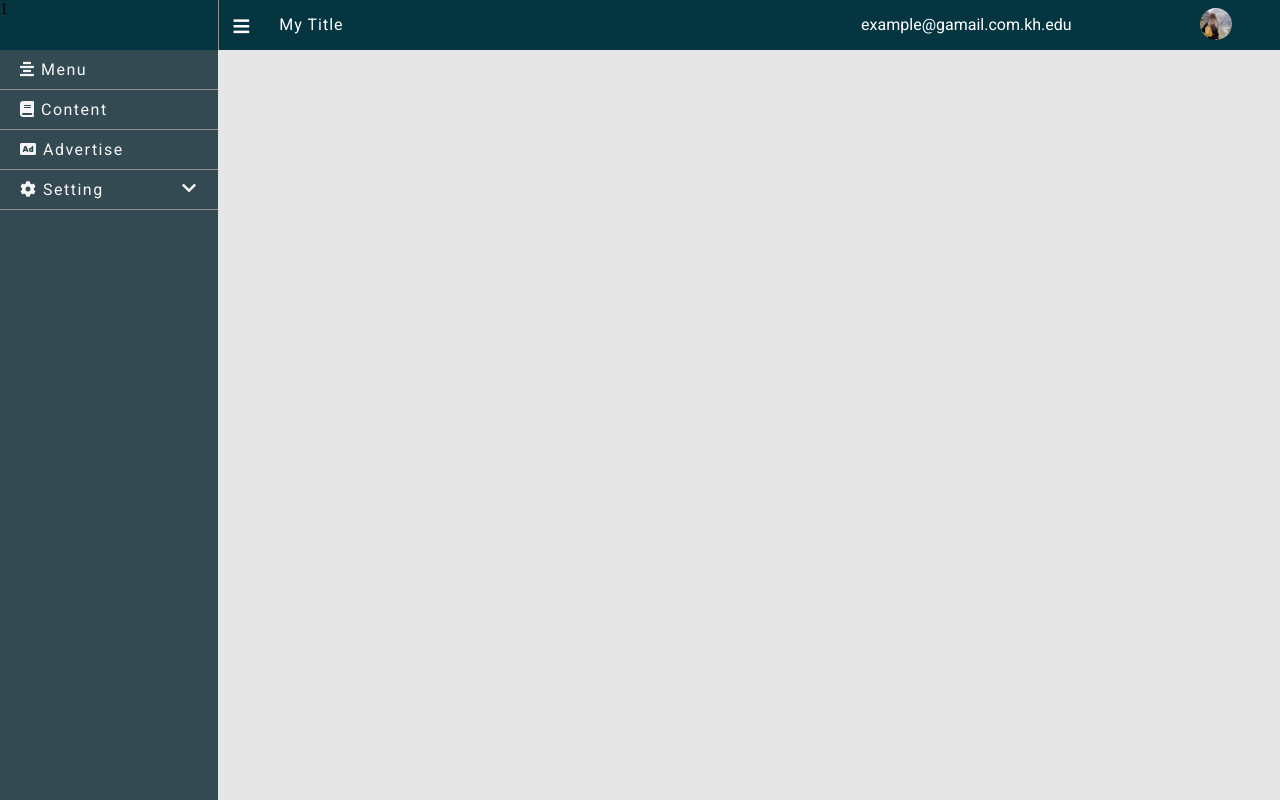
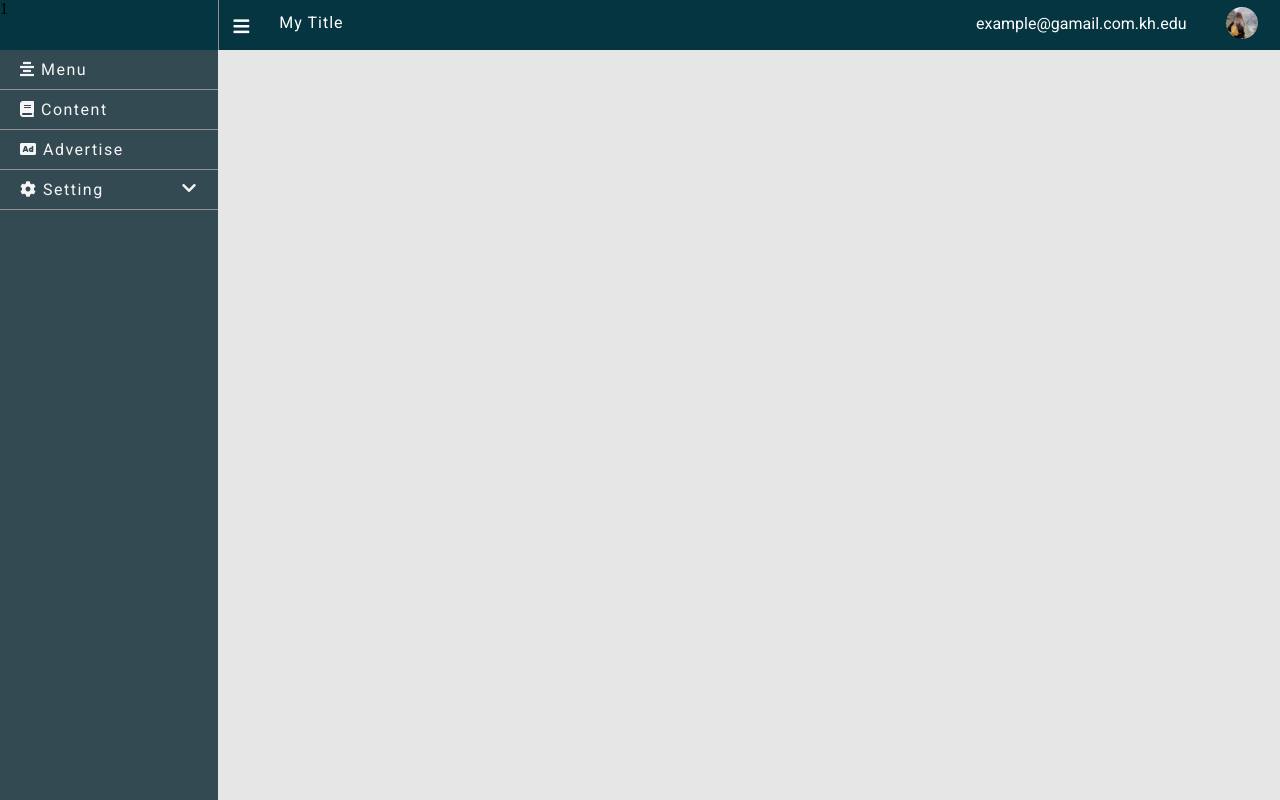
Before and after one commit to kosalsean/choumreabsur_project, a PHP site: page /admin/index.php in a window 1280 px wide. Run offline with PHP 8.4, Linux system fonts and the light colour scheme; some web fonts are replaced.

Commit message:
fixed user icon

```diff
--- a/admin/style/style.css
+++ b/admin/style/style.css
@@ -38,7 +38,7 @@ body {
 .right-header .title {
   float: left;
   width: 50%;
-  padding: 15px 15px;
+  padding: 13px 15px;
 }
 .right-header .title span {
   font-family: "Roboto", sans-serif;
@@ -46,20 +46,18 @@ body {
   letter-spacing: 1px;
 }
 .right-header .user-email {
-  width: 20%;
-  padding: 15px 50px;
-  padding-left: 4%;
+  width: 35%;
+  padding-top: 14px;
+  text-align: right;
   float: left;
   color: white;
   font-family: "Roboto", "sans-serif";
-
 }
 .right-header .user-icon {
-  width: 10%;
-  float: left;
-  padding: 6px;
-  padding-top: 8px;
-
+  width: 5%;
+  float: right;
+  padding: 10px;
+  padding-top: 0.7%;
 }
 .right-header .user-icon ul li {
   float: right;
```
